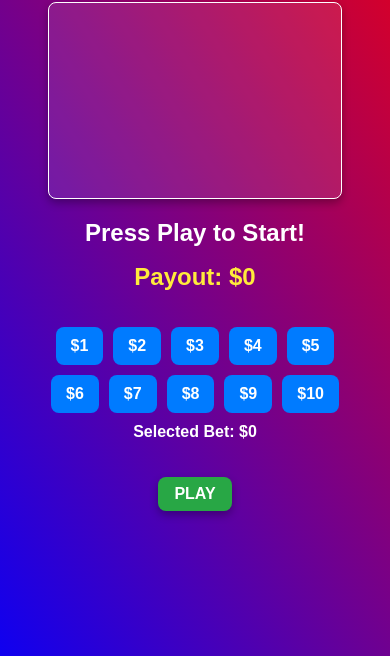
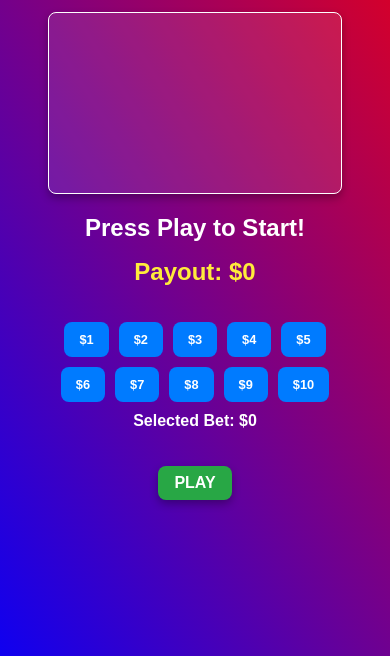
Before and after one commit to android-013/Slot-machine-front, a plain HTML site: page index.html in a window 390 px wide. Shown: the part 188-844 px from the top of the page. Drawn offline with Linux system fonts and the light colour scheme.

Commit message:
btn responsive

```diff
--- a/style.css
+++ b/style.css
@@ -197,6 +197,10 @@ h3 {
         font-size: 1rem;
     }
 
+    #slot-grid{
+        height: 150px;
+    }
+
     h1 {
         font-size: 1.5rem;
     }
@@ -208,6 +212,10 @@ h3 {
     #play-btn {
         font-size: 1rem;
         padding: 8px 16px;
+    }
+
+    .bet-btn{
+        font-size: .8rem;
     }
 }
 
```
